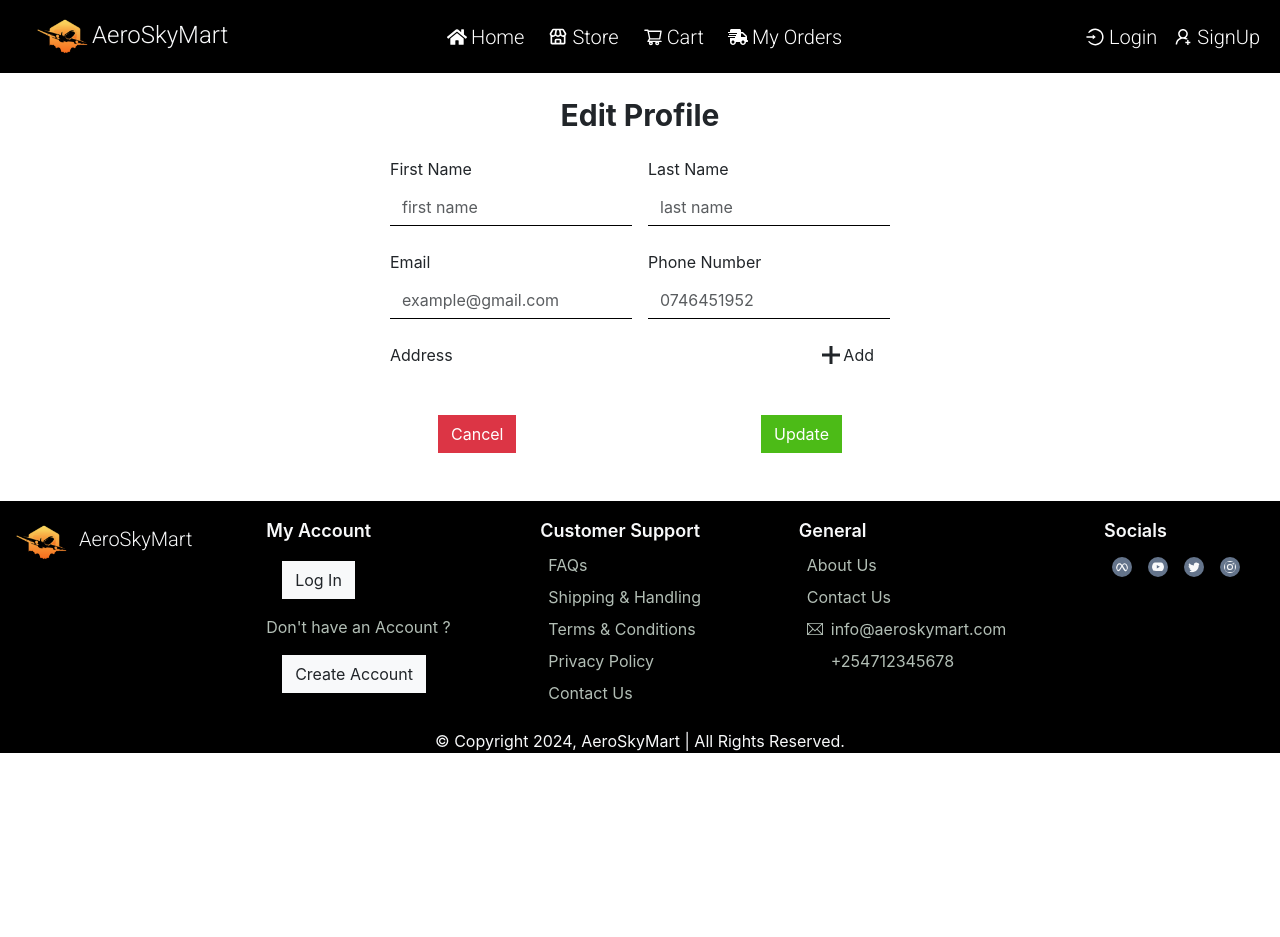
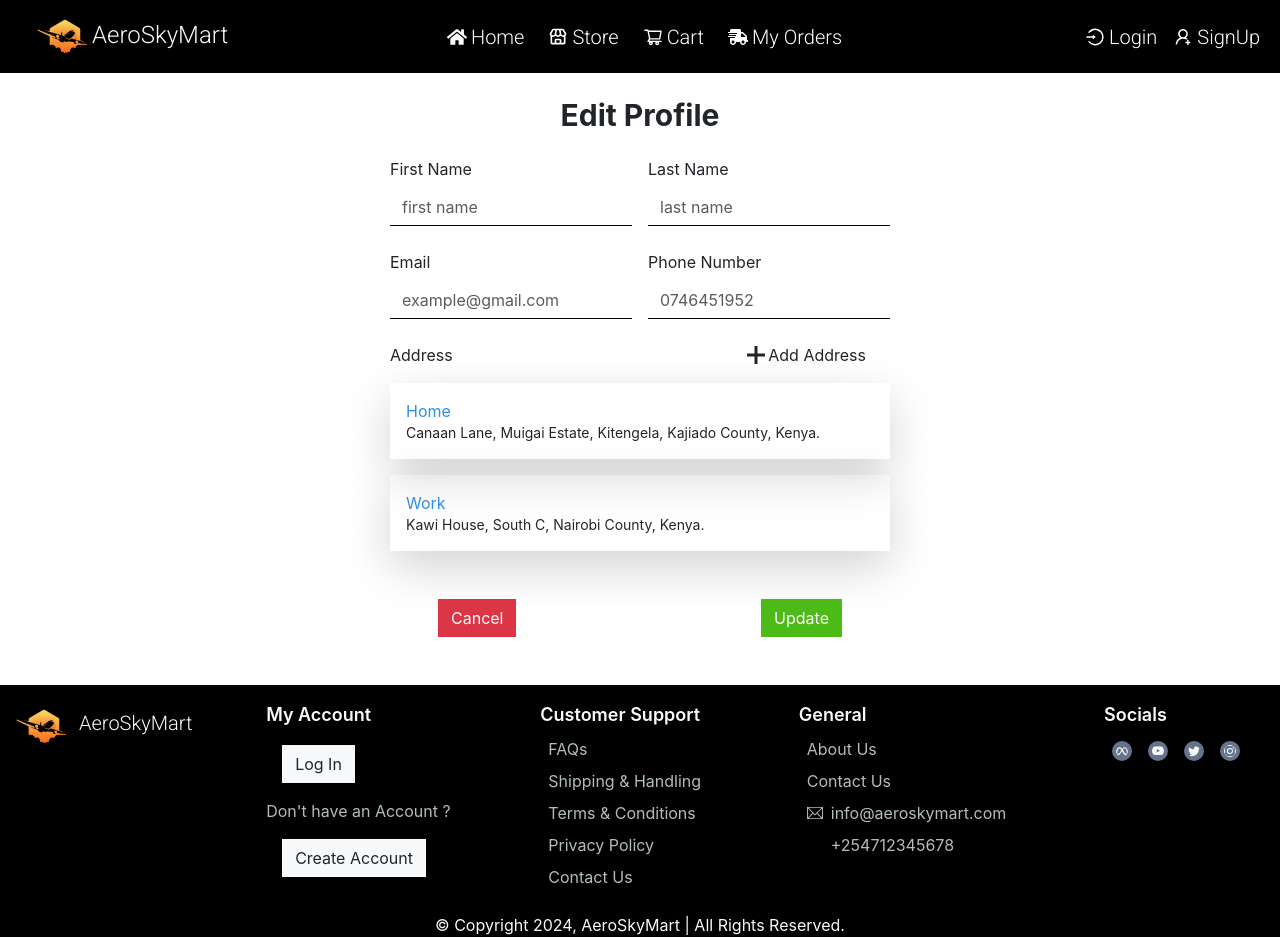
Before and after one commit to Osorabrian/AeroSkyMart, a React (Create React App) app: page /edit_profile in a window 1280 px wide. Before the commit the page ends 800 px from the top, so only its background shows below. Built offline with nearby package versions, Linux system fonts and the light colour scheme; some icons are missing.

Commit message:
add address section

```diff
--- a/src/Components/MyProfile/EditProfile.js
+++ b/src/Components/MyProfile/EditProfile.js
@@ -1,6 +1,6 @@
 import React,{useState} from 'react'
-import { MdOutlineNotificationsPaused } from 'react-icons/md'
 import { GoPlus } from "react-icons/go";
+import { LiaTimesSolid } from "react-icons/lia";
 import {useNavigate} from 'react-router-dom'
 
 export default function EditProfile(){
@@ -11,7 +11,7 @@ export default function EditProfile(){
     const [addAddress, setAddAddress] = useState(false)
 
     return(
-        <div>
+        <div className='m-3'>
 
             <h1 className='text-3xl font-bold mt-4 mx-auto'>Edit Profile</h1>
 
@@ -47,13 +47,20 @@ export default function EditProfile(){
 
                     <div className='flex'>
                         <p>Address</p>
-                        <span className='flex ms-auto cursor-pointer' onClick={() => setAddAddress(!addAddress)}>
+                        {!addAddress ? (
+                        <span className='flex ms-auto cursor-pointer' onClick={() => setAddAddress(true)}>
                                 <GoPlus className='my-auto text-2xl'/>
-                                <p className='me-3'>Add</p>
-                        </span>
+                                <p className='me-4'>Add Address</p>
+                        </span> ):(
+                        <span className='flex ms-auto cursor-pointer' onClick={() => setAddAddress(false)}>
+                                <LiaTimesSolid className='my-auto text-2xl text-[red]'/>
+                                <p className='me-4'>Cancel</p>
+                        </span>)
+                        }
                     </div>
-                    {addAddress && (
-                        <>
+
+                    { addAddress ? (
+                        <div className='my-3'>
                             <p className='form-text mb-2'>Select how to enter you address</p>
 
                             <div className='mx-4 my-2 '>
@@ -61,7 +68,8 @@ export default function EditProfile(){
                                 <label for='manual'>Manually Enter Address</label><br></br>
                                     {enterAddress === 'manual' && (
                                         <>
-                                            <input type='text' placeholder='Enter Address' className='form-control'/><br></br>
+                                            <input type='text' placeholder='Name of Address' className='form-control my-2'/>
+                                            <textarea rows={2} type='text' placeholder='Enter Address' className='form-control'/><br></br>
                                         </>
                                     )}
                             </div>
@@ -70,8 +78,23 @@ export default function EditProfile(){
                                 <input type='radio' className='me-2' id='automatic-address' name='address' value='automatic' onClick={(e) => setEnterAdress(e.target.value)}/>
                                 <label for='automatic-address'>Set Current Adress</label>
                                     {enterAddress === 'automatic' && (
-                                        <p>Your current address is {address}</p>
+                                        <>
+                                            <input type='text' placeholder='Name of Address' className='form-control my-2'/>
+                                            <p>Your current address is {address}</p>
+                                        </>
                                     )}
+                            </div>
+                        </div>
+                        ):(
+                        <>
+                            <div className='p-3 shadow-lg my-3'>
+                                <p className='text-[#318CE7]'>Home</p>
+                                <p className='text-sm'>Canaan Lane, Muigai Estate, Kitengela, Kajiado County, Kenya.</p>
+                            </div>
+
+                            <div className='p-3 shadow-lg my-3'>
+                                <p className='text-[#318CE7]'>Work</p>
+                                <p className='text-sm'>Kawi House, South C, Nairobi County, Kenya.</p>
                             </div>
                         </>
                     )}
```
